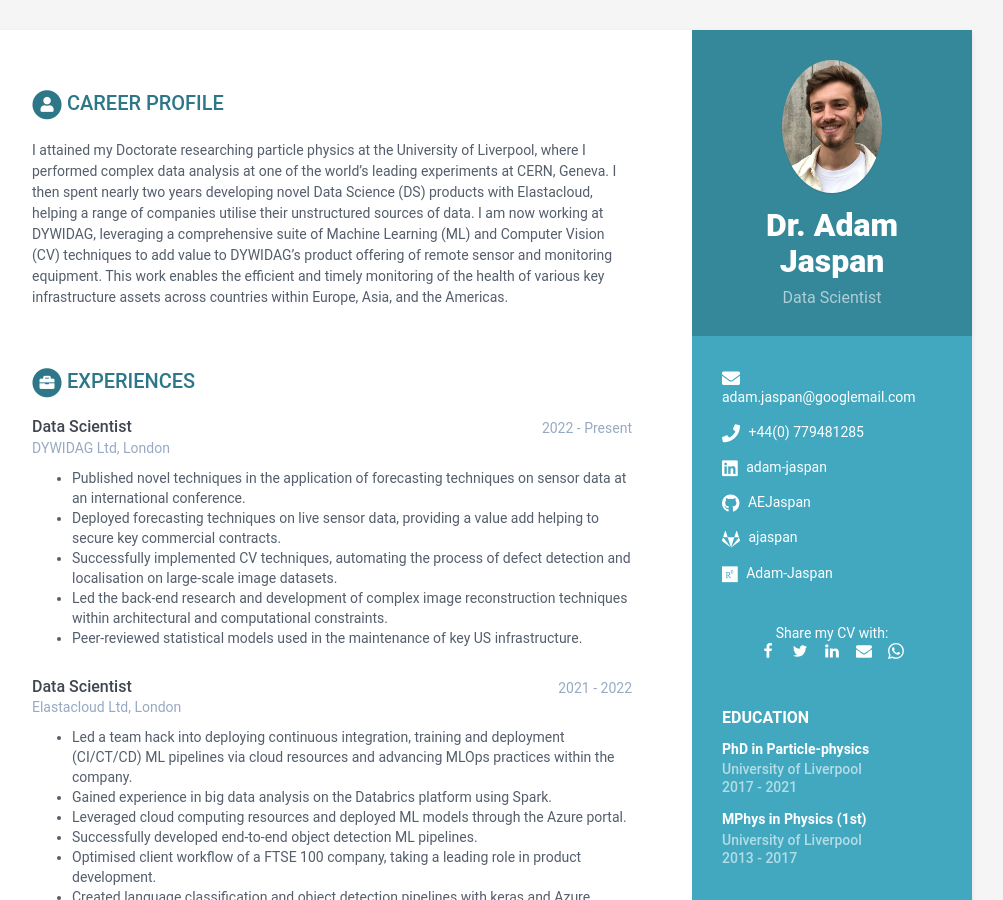
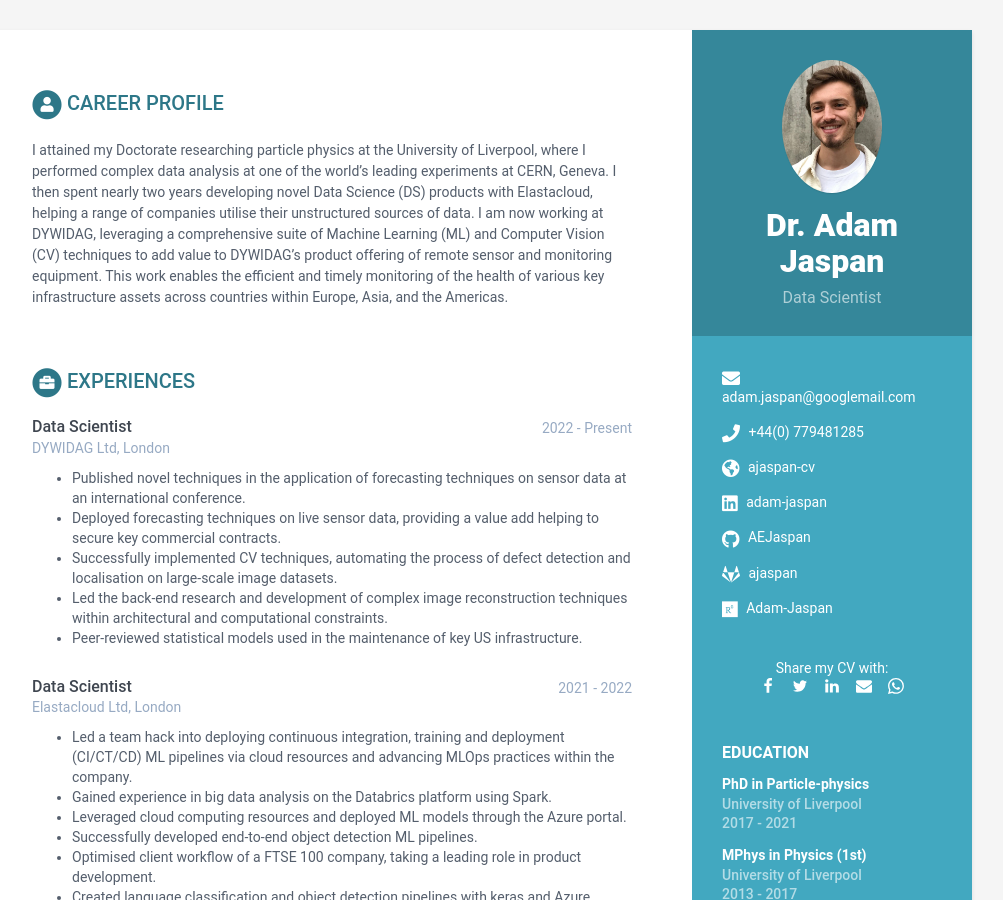
Before and after one commit to AEJaspan/my-cv, a Jekyll site: the page built from index.html, in a window 1280 px wide and 900 px high. Shown: the whole window, without its empty margins (168-1171 px from the left). Built offline with Jekyll 4.4.1, drawn with Linux system fonts in a browser that asks for light colours; a script that is not in the unit is left out.

Commit message:
Adding website link.

```diff
--- a/_data/data.yml
+++ b/_data/data.yml
@@ -14,7 +14,7 @@ sidebar:
     # Sidebar links
     email: adam.jaspan@googlemail.com
     phone: +44(0) 779481285
-    #website: blog.webjeda.com #do not add http://
+    website: ajaspan-cv #do not add http://
     linkedin: adam-jaspan
     github:  AEJaspan
     researchgate: Adam-Jaspan
--- a/_includes/contact.html
+++ b/_includes/contact.html
@@ -21,7 +21,8 @@
 
     {% if sidebar.website %}
     <li class="website"><i class="fas fa-globe-americas"></i>
-      <a href="http://{{ sidebar.website }}" target="_blank">{{ sidebar.website }}</a>
+      <!-- <a href="https://{{ sidebar.website }}" target="_blank">{{ sidebar.website }}</a> -->
+      <a href="https://aejaspan.github.io/{{ sidebar.website }}/index.html" target="_blank">{{ sidebar.website }}</a>
     </li>
     {% endif %}
 
```
Also changed, not shown: README.md.
